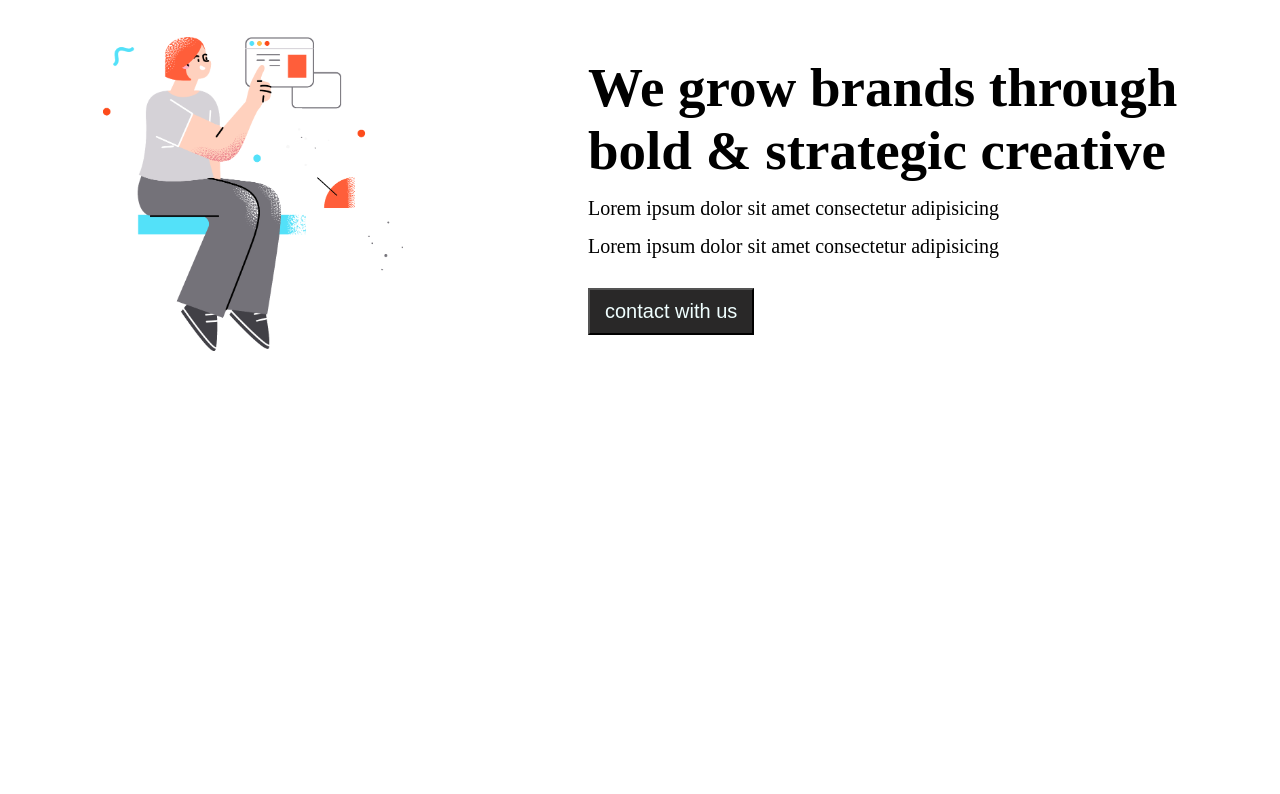
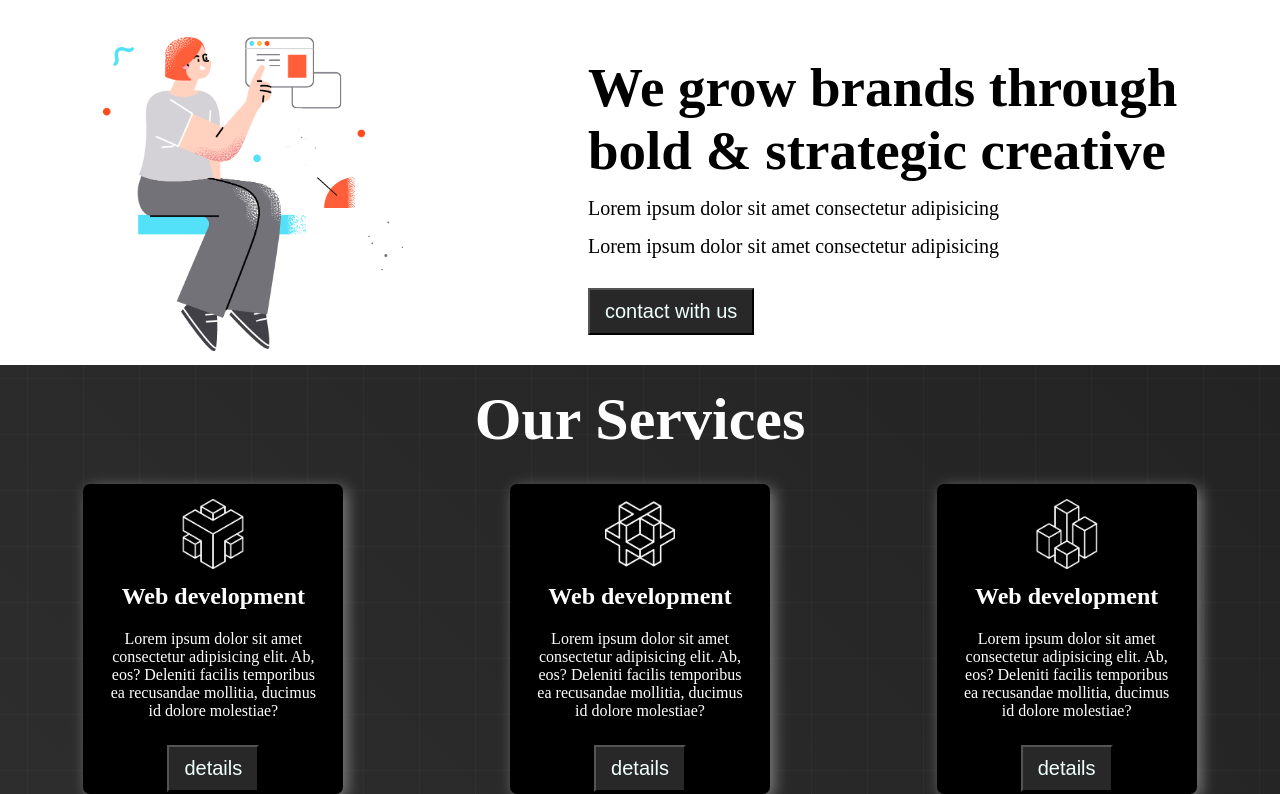
Before and after one commit to sabbir5200/july_6_website_design, a plain HTML site: page index.html in a window 1280 px wide. Shown: the part 973-1767 px from the top of the page. Before the commit the page ends 1338 px from the top, so only its background shows below. Drawn offline with Linux system fonts and the light colour scheme.

Commit message:
card section added

```diff
--- a/index.html
+++ b/index.html
@@ -55,6 +55,37 @@
                 </div>
              </section>
 
+             <!-- section-3 added service card -->
+             <section class="sec-3">
+                <h1 class="about-title1">Our Services</h1>
+              <div class="service-container">
+                <div class="box-1">
+                    <img class="icon" src="./icon/0.png" alt="">
+                    <h2 class="box-title">Web development</h2>
+                    <p class="box-desc">Lorem ipsum dolor sit amet consectetur adipisicing elit. Ab, eos? Deleniti facilis temporibus ea recusandae mollitia, ducimus id dolore molestiae?</p>
+                    <button class="btn">details</button>
+                </div>
+                <!-- box-2 -->
+
+                <div class="box-1">
+                    <img class="icon" src="./icon/1.png" alt="">
+                    <h2 class="box-title">Web development</h2>
+                    <p class="box-desc">Lorem ipsum dolor sit amet consectetur adipisicing elit. Ab, eos? Deleniti facilis temporibus ea recusandae mollitia, ducimus id dolore molestiae?</p>
+                    <button class="btn">details</button>
+                </div>
+
+                <!-- box-3 -->
+
+                <div class="box-1">
+                    <img class="icon" src="./icon/2.png" alt="">
+                    <h2 class="box-title">Web development</h2>
+                    <p class="box-desc">Lorem ipsum dolor sit amet consectetur adipisicing elit. Ab, eos? Deleniti facilis temporibus ea recusandae mollitia, ducimus id dolore molestiae?</p>
+                    <button class="btn">details</button>
+                </div>
+
+            </div>
+             </section>
+
         </main>
         <footer></footer>
 
--- a/style.css
+++ b/style.css
@@ -76,3 +76,38 @@
     font-size: 60px;
     margin-bottom: 30px;
 }
+.box-1{
+    width: 230px;
+    height: 280px;
+    box-shadow: 4px 4px 15px gray;
+    background-color: black;
+    text-align: center;
+    padding: 15px;
+    color: white;
+    border-radius: 7px;
+}
+.icon{
+    width: 70px;
+}.box-title{
+    padding: 10px;
+}
+.box-desc{
+    padding: 10px;
+}
+.service-container{
+    display: flex;
+    justify-content: space-around;
+    align-items: center;
+
+}
+.sec-3{
+    background-image: url("./images/background.png"),linear-gradient(45deg,rgb(45, 45, 45),rgb(35, 35, 35));
+}
+.about-title1{
+    color: white;
+    text-align: center;
+    padding-top: 20px;
+    font-size: 60px;
+    margin-bottom: 30px;
+
+}
```
